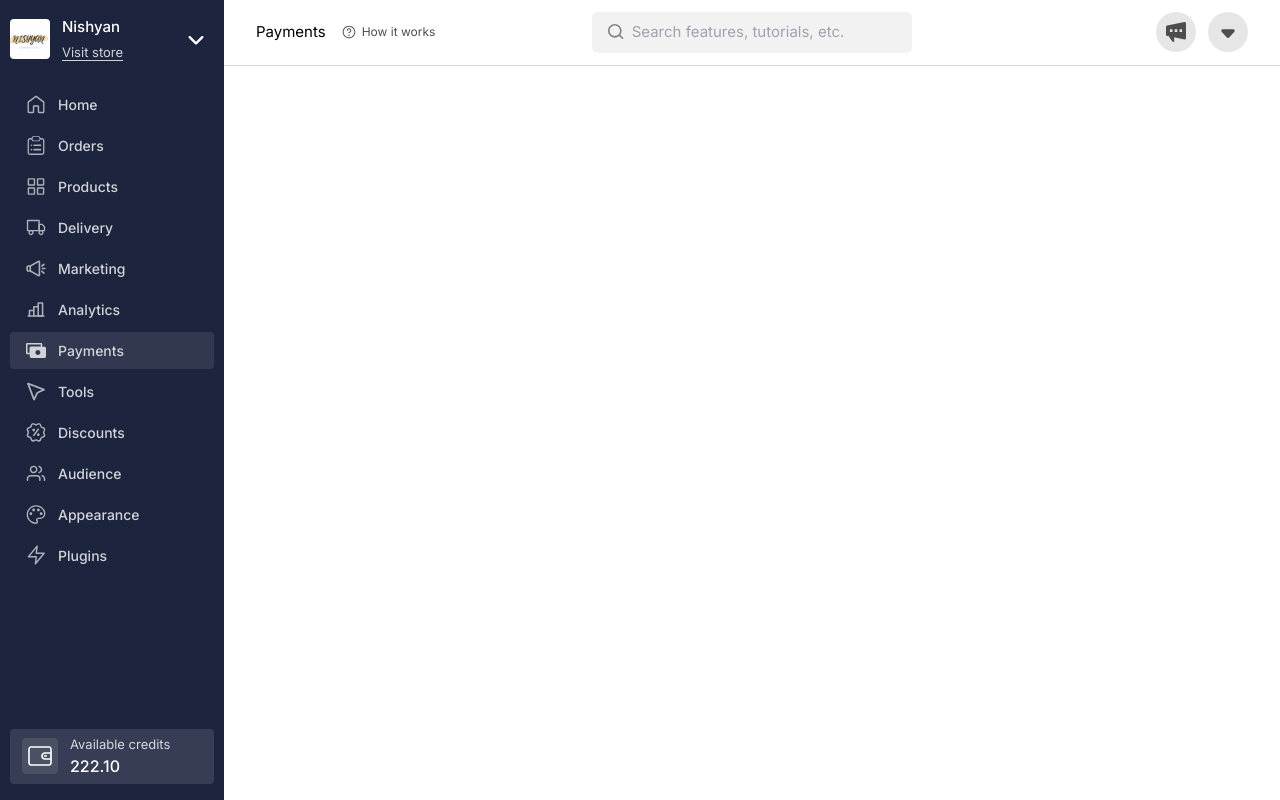
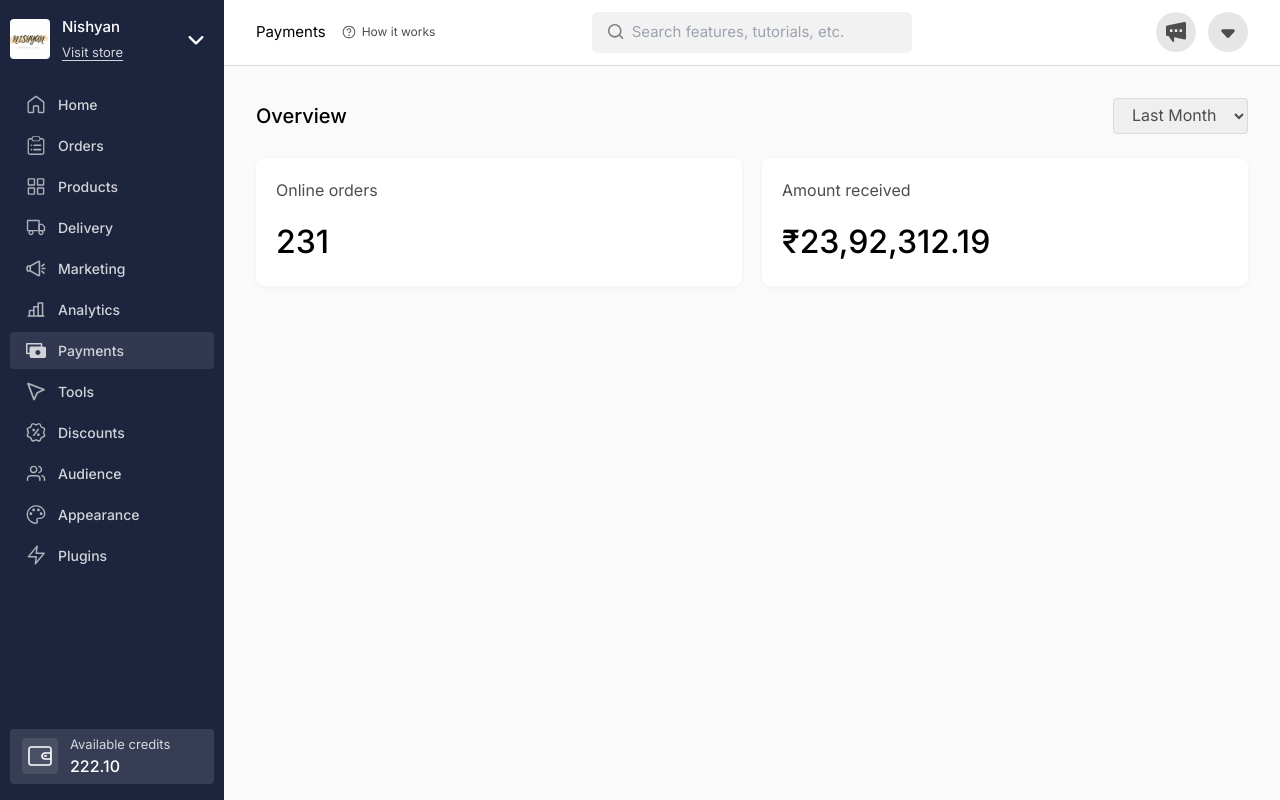
Before and after one commit to Mriganka5137/dukaan-assignment, a Next.js app: page / in a window 1280 px wide. Built offline with nearby package versions, Linux system fonts and the light colour scheme.

Commit message:
Add Card and Overview components

```diff
--- /dev/null
+++ b/app/components/Card.tsx
@@ -0,0 +1,16 @@
+import React from "react";
+interface Props {
+  title: string;
+  amount: string;
+}
+
+const Card = ({ title, amount }: Props) => {
+  return (
+    <div className=" card p-5 w-1/2 bg-black_100 rounded-[8px]">
+      <p className=" text-base font-normal text-black_30">{title}</p>
+      <h2 className="mt-4 text-[32px] font-medium">{amount}</h2>
+    </div>
+  );
+};
+
+export default Card;
--- a/app/components/Navbar.tsx
+++ b/app/components/Navbar.tsx
@@ -3,7 +3,7 @@ import React from "react";
 
 const Navbar = () => {
   return (
-    <div className="navbar px-8 py-3 flex border-b border-[#d9d9d9] gap-4 justify-between">
+    <div className="navbar px-8 py-3 flex border-b border-[#d9d9d9] gap-4 justify-between bg-black_100">
       <div className=" flex items-center gap-4  w-1/3">
         <h3 className=" text-[15px] font-normal">Payments</h3>
         <h4 className=" flex text-black_30  text-[12px] gap-1.5">
--- /dev/null
+++ b/app/components/Overview.tsx
@@ -0,0 +1,28 @@
+"use client";
+import Image from "next/image";
+import React from "react";
+import Card from "./Card";
+
+const Overview = () => {
+  return (
+    <div className="flex flex-col gap-6">
+      <div className=" flex justify-between items-center">
+        <h3 className=" text-xl font-medium">Overview</h3>
+        <select
+          name="filter"
+          id="filter"
+          className="text-black_30 font-normal border px-[14px] py-1.5 rounded-sm border-black_85"
+        >
+          <option value="last-month">Last Month</option>
+          <option value="last-week">Last Week</option>
+        </select>
+      </div>
+      <div className="flex w-full justify-between gap-5">
+        <Card title="Online orders" amount="231" />
+        <Card title="Amount received" amount="₹23,92,312.19" />
+      </div>
+    </div>
+  );
+};
+
+export default Overview;
--- a/app/globals.css
+++ b/app/globals.css
@@ -7,11 +7,13 @@
     --secondary-navbar: 226, 36%, 18%, 1;
     --tertiary-navbar: 226, 22%, 27%, 1;
     --wallet-background: 0, 0%, 100%, 0.1;
+    --black-98: 0, 0%, 98%, 1;
     --black-100: 0, 0%, 100%, 1;
     --black-30: 0, 0%, 30%, 1;
     --black-50: 0, 0%, 50%, 1;
     --black-95: 0, 0%, 95%, 1;
     --black-90: 0, 0%, 90%, 1;
+    --black-85: 0, 0%, 85%, 1;
 
     /* --background: 0 0% 100%;
     --foreground: 260 11% 11%; */
@@ -86,4 +88,8 @@
   .dashboard {
     width: calc(100vw - 224px);
   }
+
+  .card {
+    box-shadow: 0px 2px 6px 0px rgba(26, 24, 30, 0.04);
+  }
 }
--- a/app/page.tsx
+++ b/app/page.tsx
@@ -1,9 +1,13 @@
 import Navbar from "./components/Navbar";
+import Overview from "./components/Overview";
 
 export default function Home() {
   return (
-    <section className="dashboard">
+    <section className="dashboard bg-black_98">
       <Navbar />
+      <div className=" p-8">
+        <Overview />
+      </div>
     </section>
   );
 }
--- a/tailwind.config.ts
+++ b/tailwind.config.ts
@@ -23,10 +23,12 @@ const config = {
         tertiary_navbar: "hsla(var(--tertiary-navbar))",
         wallet_background: "hsla(var(--wallet-background))",
         black_100: "hsla(var(--black-100))",
+        black_98: "hsla(var(--black-98))",
         black_30: "hsla(var(--black-30))",
         black_50: "hsla(var(--black-50))",
         black_95: "hsla(var(--black-95))",
         black_90: "hsla(var(--black-90))",
+        black_85: "hsla(var(--black-85))",
 
         border: "hsl(var(--border))",
         input: "hsl(var(--input))",
```
Also changed, not shown: public/icons/others/arrow.svg (added).
